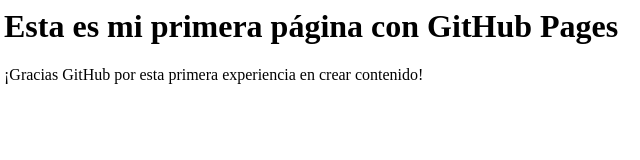
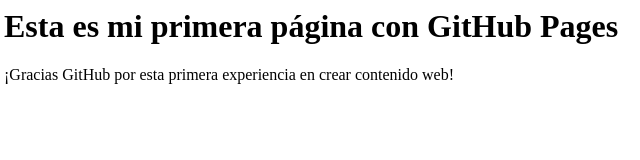
Before and after one commit to hnh1975/Contenido_inicial, a plain HTML site: page index.html in a window 1280 px wide. Shown: the full height of the page, 4-644 px from the left. Drawn offline with Linux system fonts and the light colour scheme.

Commit message:
4ta versión. Agregando branch

```diff
--- a/index.html
+++ b/index.html
@@ -1,4 +1,4 @@
 <html>
 <h1> Esta es mi primera página con GitHub Pages </h1>
-<p>¡Gracias GitHub por esta primera experiencia en crear contenido!</p>
+<p>¡Gracias GitHub por esta primera experiencia en crear contenido web!</p>
 </html>
```
